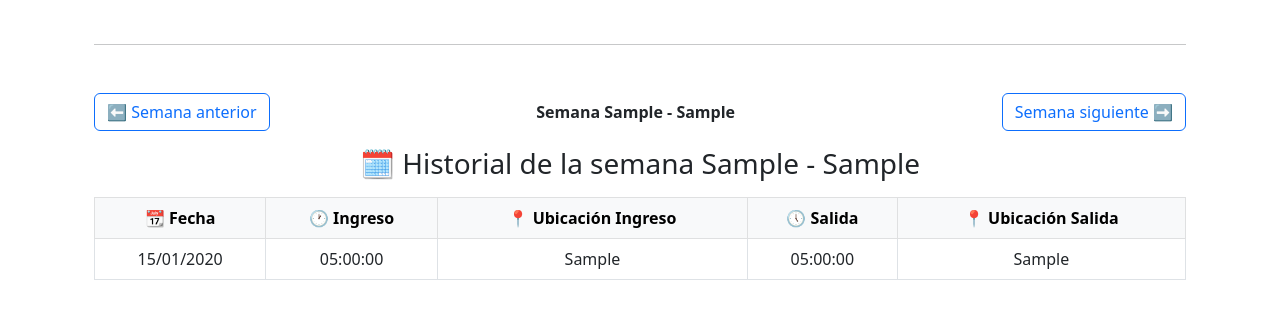
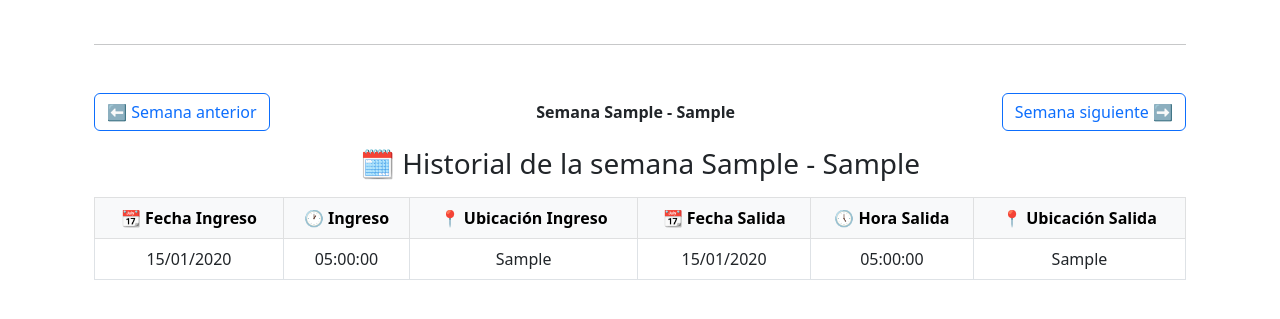
Before and after one commit to diphasacdesarrollo/visitas_medicas_diphasac, a Django app: template templates/asistencia/registrar.html in a window 1280 px wide. Shown: the part 322-641 px from the top of the page. Run offline with Django 4.2, Linux system fonts and the light colour scheme; tables that the repository leaves empty hold one stand-in row (values such as "Sample post"); the template is opened without the code that fills it: values that come from a table or form of the project are taken from there, most other values are stand-ins (such as "Sample title", 1, 10 or a date in 2020).

Commit message:
Agregar Fecha de salida

```diff
--- a/templates/asistencia/registrar.html
+++ b/templates/asistencia/registrar.html
@@ -57,10 +57,11 @@
 <table class="table table-bordered table-hover text-center">
   <thead class="table-light">
     <tr>
-            <th>📆 Fecha</th>
+      <th>📆 Fecha Ingreso</th>
       <th>🕐 Ingreso</th>
       <th>📍 Ubicación Ingreso</th>
-            <th>🕔 Salida</th>
+      <th>📆 Fecha Salida</th>       <!-- NUEVO -->
+      <th>🕔 Hora Salida</th>
       <th>📍 Ubicación Salida</th>
     </tr>
   </thead>
@@ -70,6 +71,17 @@
       <td>{{ asistencia.fecha_ingreso|date:"d/m/Y" }}</td>
       <td>{{ asistencia.fecha_ingreso|date:"H:i:s" }}</td>
       <td>{{ asistencia.ubicacion_ingreso|default:"—" }}</td>
+
+      <!-- NUEVO: fecha de salida -->
+      <td>
+        {% if asistencia.fecha_salida %}
+          {{ asistencia.fecha_salida|date:"d/m/Y" }}
+        {% else %}
+          —
+        {% endif %}
+      </td>
+
+      <!-- ya estaba: hora de salida -->
       <td>
         {% if asistencia.fecha_salida %}
           {{ asistencia.fecha_salida|date:"H:i:s" }}
@@ -77,11 +89,13 @@
           —
         {% endif %}
       </td>
+
       <td>{{ asistencia.ubicacion_salida|default:"—" }}</td>
     </tr>
     {% endfor %}
   </tbody>
 </table>
+
 {% else %}
     <p class="text-center text-muted">No hay asistencias registradas esta semana.</p>
 {% endif %}
```
Lines whose indentation alone changed are shown as unchanged.
